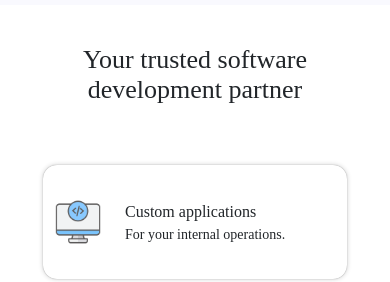
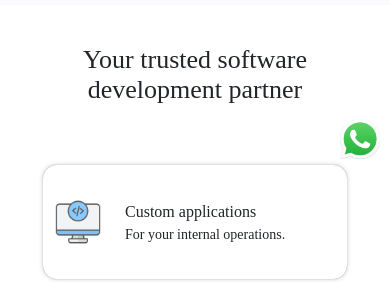
Before and after one commit to chakraa-tech-labs/zact-website, a plain HTML site: page index.html in a window 390 px wide. Shown: the part 675-957 px from the top of the page. Drawn offline with nearby package versions, Linux system fonts and the light colour scheme; a web font is replaced by a local one.

Commit message:
Add whatsapp chat button.

```diff
--- a/css/style.css
+++ b/css/style.css
@@ -1105,6 +1105,21 @@ header {
   font-family: "puvi-Regular";
 }
 
+.whatsapp-button-tag{
+  width: 50px;
+  height: 50px;
+  position: fixed;
+  bottom: 10px;
+  right: 20px;
+  z-index: 3;
+}
+
+.whatsapp-button-tag img{
+  width: 100%;
+  height: 100%;
+  object-fit: contain;
+}
+
 /* Menu Bar gap align */
 @media (min-width: 480px) and (max-width: 991px) {
   .navbar-nav li {
@@ -1694,4 +1709,14 @@ header {
   #successMessage2 .p2 {
     font-size: 14px;
   }
-}
+
+  /*  */
+  .whatsapp-button-tag{
+    width: 40px;
+    height: 40px;
+    position: fixed;
+    bottom: 10px;
+    right: 10px;
+    z-index: 3;
+  }
+}
--- a/index.html
+++ b/index.html
@@ -655,11 +655,6 @@
             reserved | Images from  <span> <a href="https://www.freepik.com/" target="_blank">Freepik</a></span>
           </div>
 
-          <!-- <div class="copyrights-text copyrights-text1">
-            © 2024 Chakraa Universal Tech Labs Private Limited | All rights
-            reserved | Image from Freepik
-          </div> -->
-
           <div class="copyrights-text copyrights-text2">
           </div>
         </div>
@@ -676,9 +671,15 @@
 
     </footer>
 
+
+    <a target="_blank" href="https://api.whatsapp.com/send?phone=919566587368&text=Hello" class="whatsapp-button-tag">
+       <img src="/icons/whatsapp.png" alt="">
+    </a target="">
+
+    <!-- Script -->
+    <script src="https://unpkg.com/validator@latest/validator.min.js"></script>
+    <script src="script/index.js"></script>
+
   </body>
 
-  <!-- Script -->
-  <script src="https://unpkg.com/validator@latest/validator.min.js"></script>
-  <script src="script/index.js"></script>
 </html>
```
Also changed, not shown: icons/whatsapp.png (added).
